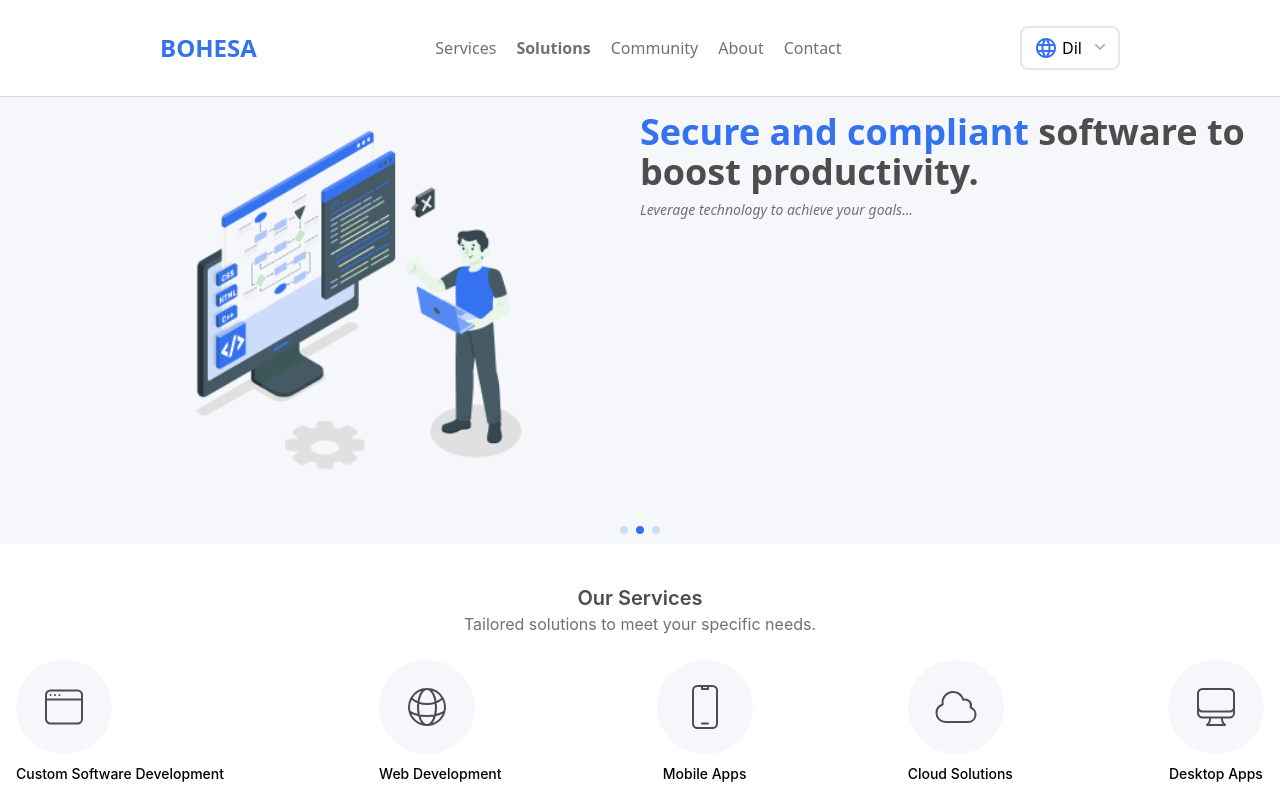
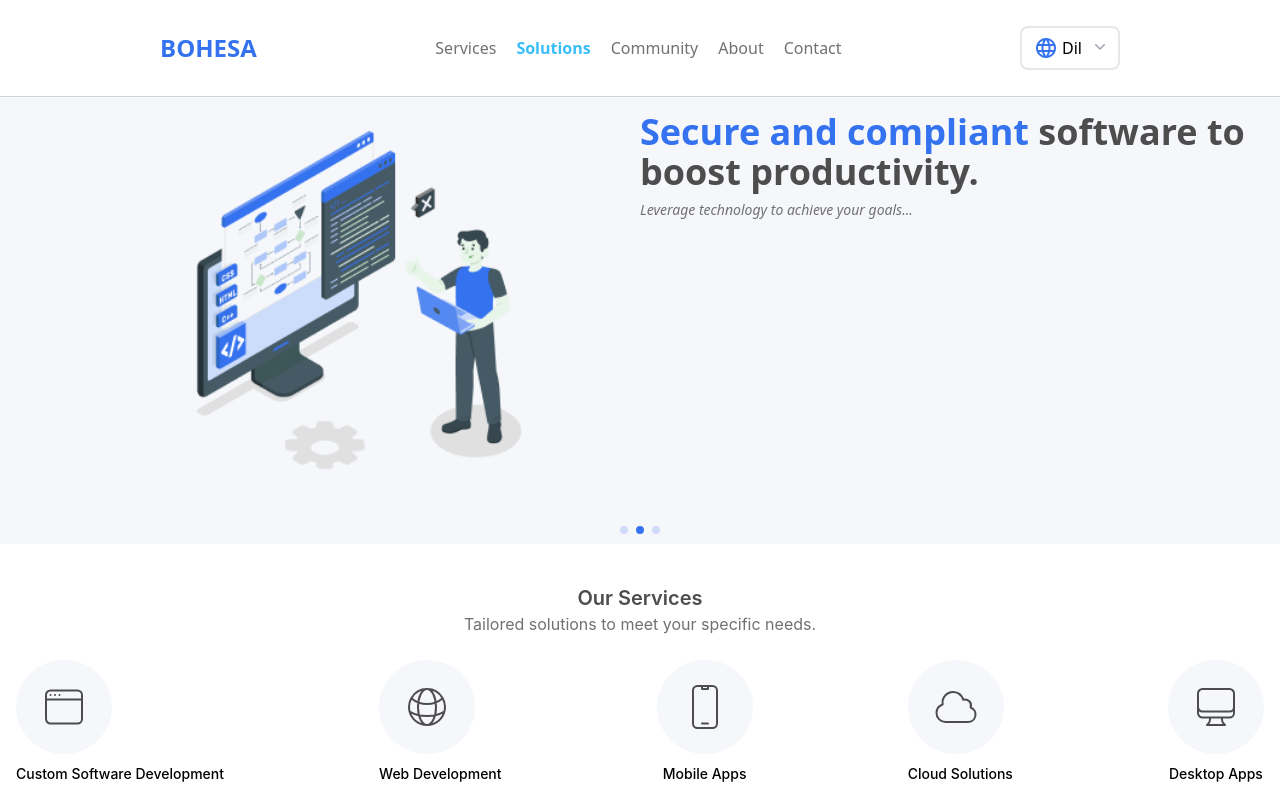
Before and after one commit to haro3535/Group-Website, a React (Create React App) app in the folder frontend/: page / in a window 1280 px wide. Shown: the top 800 px of the page. Built offline with nearby package versions, Linux system fonts and the light colour scheme.

Commit message:
color  change

```diff
--- a/frontend/src/NavBar/NavBar.js
+++ b/frontend/src/NavBar/NavBar.js
@@ -46,8 +46,8 @@ const NavBar = () => {
             </a>
             <div className="lg:flex hidden">
               <ul className="flex space-x-5 cursor-pointer font-inter text-light-gray">
-                <li><a href="#services" onClick={() => scrollToSection('services')} className={activeSection === 'services' ? ' font-bold ' : ''}>Services</a></li>
-                <li><a href="#solutions" onClick={() => scrollToSection('solutions')} className={activeSection === 'solutions' ? 'font-bold ' : ''}>Solutions</a></li>
+                <li><a href="#services" onClick={() => scrollToSection('services')} className={activeSection === 'services' ? ' font-bold text-blue-third' : ''}>Services</a></li>
+                <li><a href="#solutions" onClick={() => scrollToSection('solutions')} className={activeSection === 'solutions' ? 'font-bold text-blue-third ' : ''}>Solutions</a></li>
                 <li><a href="#community" onClick={() => scrollToSection('community')} className={activeSection === 'community' ? 'font-bold text-blue-third' : ''}>Community</a></li>
                 <li><a href="#about" onClick={() => scrollToSection('about')} className={activeSection === 'about' ? 'font-bold text-blue-third' : ''}>About</a></li>
                 <li><a href="#contact" onClick={() => scrollToSection('contact')} className={activeSection === 'contact' ? 'font-bold text-blue-third' : ''}>Contact</a></li>
```
